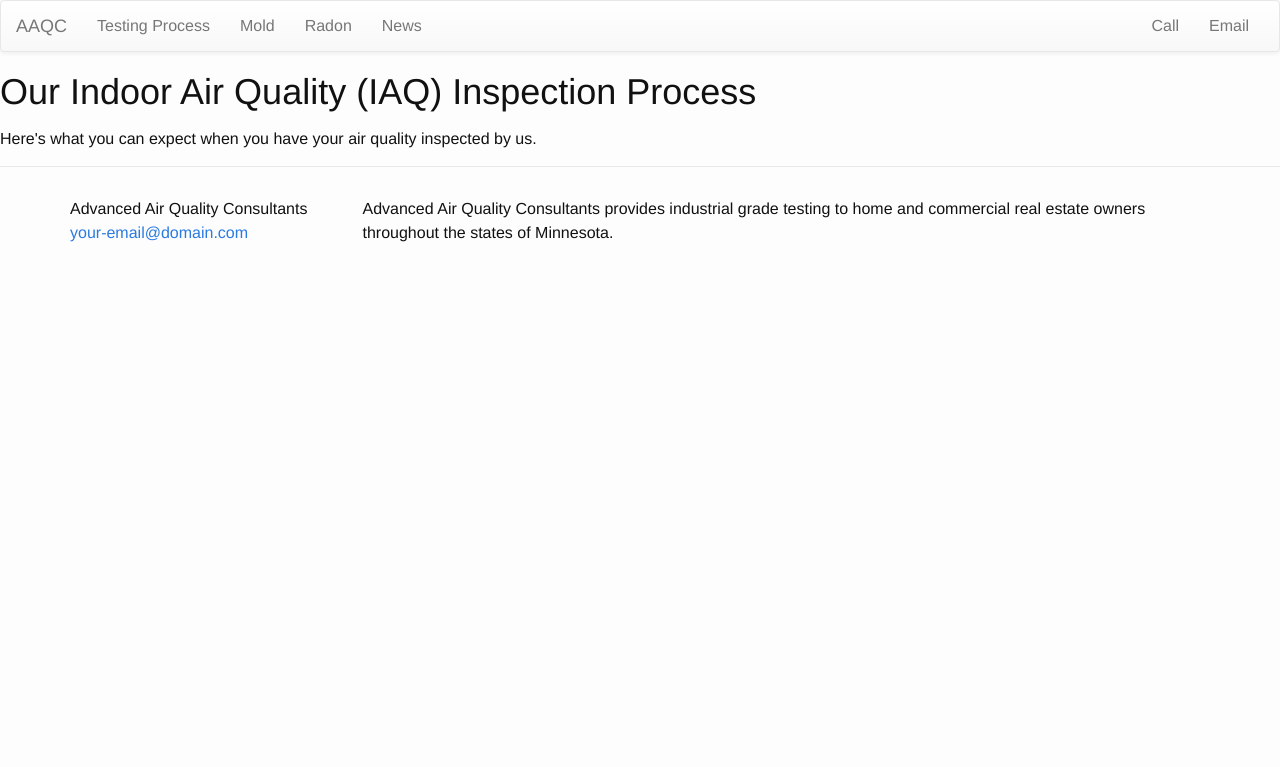
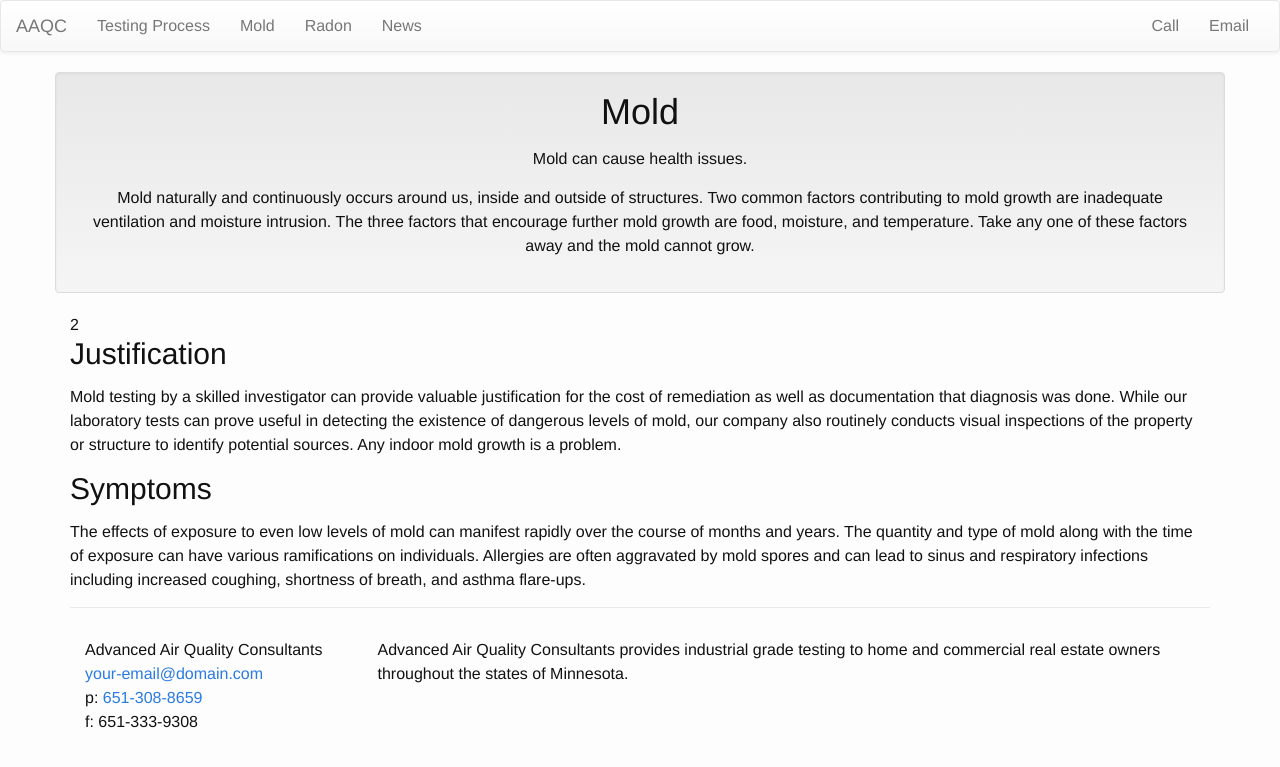
Before and after one commit to ryan258/aaqc, a Jekyll site: the page built from mold/index.html, in a window 1280 px wide. Shown: the top 767 px of the page. Built offline with Jekyll 4.4.1, drawn with Linux system fonts in a browser that asks for light colours; nearby versions of some CDN libraries.

Commit message:
setup /mold & /radon

```diff
--- a/_config.yml
+++ b/_config.yml
@@ -3,7 +3,7 @@ title: Advanced Air Quality Consultants
 email: your-email@domain.com
 description: > # this means to ignore newlines until "baseurl:"
   Advanced Air Quality Consultants provides industrial grade testing to home and commercial real estate owners throughout the states of Minnesota.
-baseurl: "" # the subpath of your site, e.g. /blog/
+baseurl: "http://www.aaqcmn.com" # the subpath of your site, e.g. /blog/
 url: "http://www.aaqcmn.com" # the base hostname & protocol for your site
 twitter_username:
 github_username:
--- a/_includes/footer.html
+++ b/_includes/footer.html
@@ -5,6 +5,8 @@
         <div class="footer-title">{{ site.title }}</div>
         <ul class="contact-list">
           <li><a href="mailto:{{ site.email }}">{{ site.email }}</a></li>
+          <li>p: <a href="+16513088659">651-308-8659</a></li>
+          <li>f: 651-333-9308</li>
         </ul>
       </div>
       <div class="col-sm-9">
--- a/mold/index.html
+++ b/mold/index.html
@@ -1,9 +1,34 @@
 ---
 layout: default
-title: Our Indoor Air Quality (IAQ) Inspection Process
-meta: Here's what you can expect when you have your air quality inspected by us.
+title: Mold
+meta: Mold can cause health issues.
 ---
 
-<h1>{{page.title}}</h1>
-
-<p>{{page.meta}}</p>
+<div class="container">
+  <div class="row well">
+    <div class="col-sm-12 text-center">
+			<h1>{{page.title}}</h1>
+			<p>{{page.meta}}</p>
+			<p>Mold naturally and continuously occurs around us, inside and outside of structures.  Two common factors contributing to mold growth are inadequate ventilation and moisture intrusion.  The three factors that encourage further mold growth are food, moisture, and temperature.  Take any one of these factors away and the mold cannot grow.</p>
+    </div>
+  </div>
+</div>
+<div class="container">
+  <div class="row">
+    <div class="col-sm-12">
+			<div class="justification">2</div>
+				<h2>Justification</h2>
+				<p>Mold testing by a skilled investigator can provide valuable justification for the cost of remediation as well as documentation that diagnosis was done.  While our laboratory tests can prove useful in detecting the existence of dangerous levels of mold, our company also routinely conducts visual inspections of the property or structure to identify potential sources.  Any indoor mold growth is a problem.</p>
+			</div>
+    </div>
+  </div>
+</div>
+<div class="container">
+  <div class="row">
+    <div class="col-sm-12">
+			<div class="symptoms">
+				<h2>Symptoms</h2>
+				<p>The effects of exposure to even low levels of mold can manifest rapidly over the course of months and years.  The quantity and type of mold along with the time of exposure can have various ramifications on individuals.  Allergies are often aggravated by mold spores and can lead to sinus and respiratory infections including increased coughing, shortness of breath, and asthma flare-ups.</p>
+    </div>
+  </div>
+</div>
```
Also changed, not shown: radon/index.html (+30 -5 lines).
